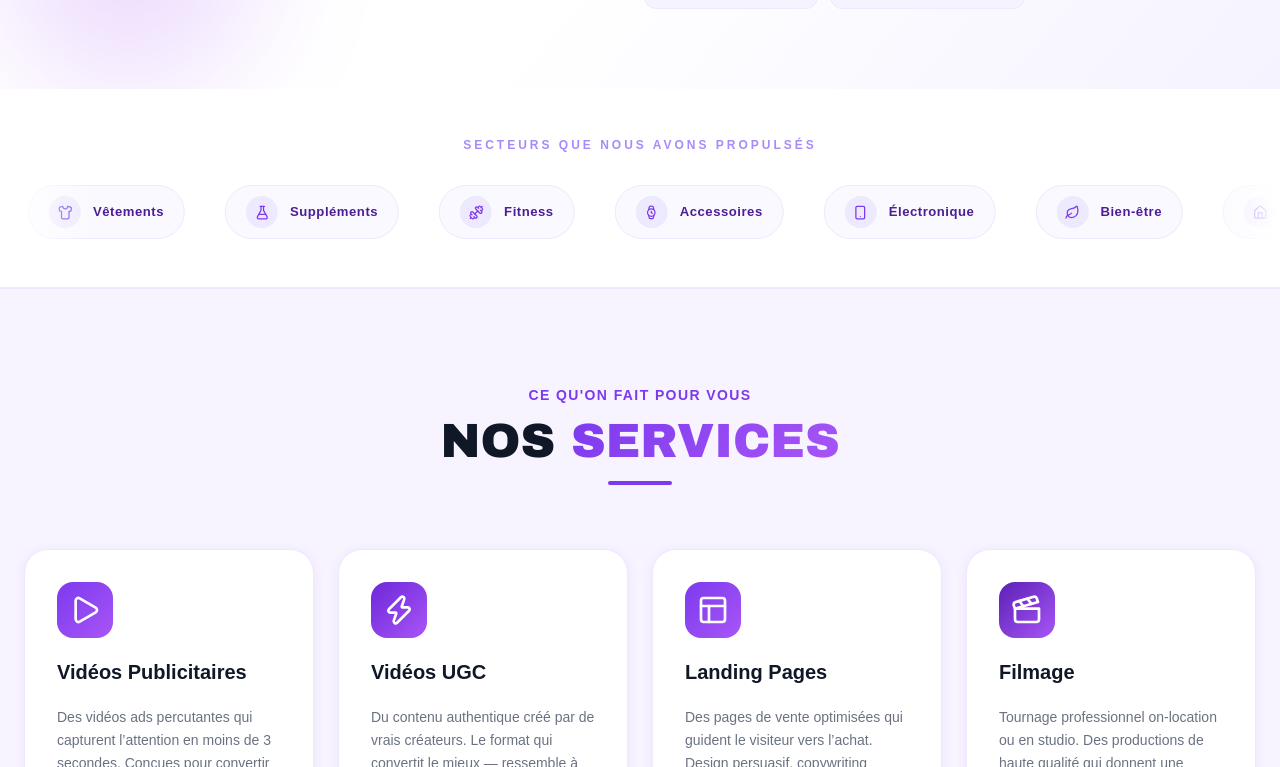
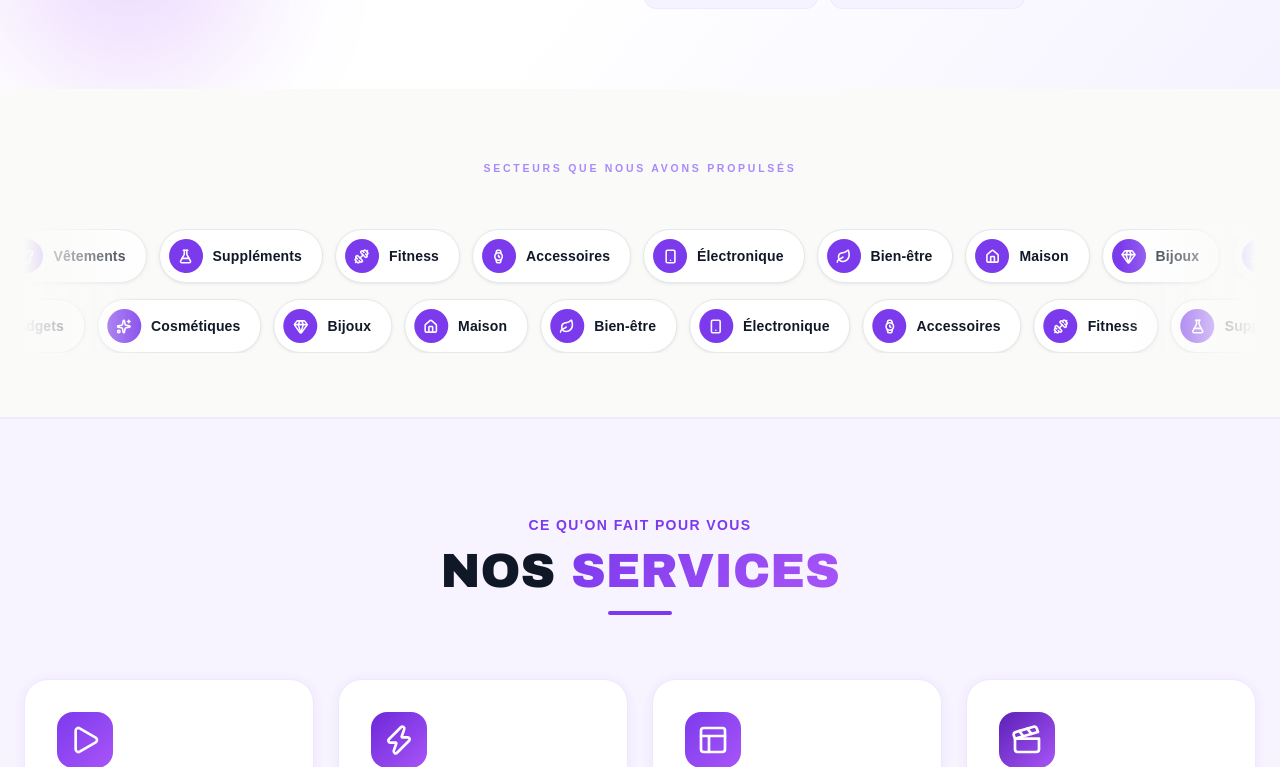
Before and after one commit to hamzafa1d1/growtion-portfolio, a Next.js app: page / in a window 1280 px wide. Shown: the part 813-1580 px from the top of the page. Built offline with nearby package versions, Linux system fonts and the light colour scheme.

Commit message:
redesign sectors band: two-row sponsor marquee with motion.dev animations

```diff
--- a/components/ui/SectorsBand.tsx
+++ b/components/ui/SectorsBand.tsx
@@ -1,19 +1,11 @@
 "use client";
 import { motion } from "framer-motion";
 import {
-  Sparkles,
-  Zap,
-  Shirt,
-  Dumbbell,
-  Watch,
-  Smartphone,
-  Leaf,
-  Home,
-  FlaskConical,
-  Gem,
+  Sparkles, Zap, Shirt, Dumbbell, Watch, Smartphone, Leaf, Home, FlaskConical, Gem,
 } from "lucide-react";
+import type { LucideIcon } from "lucide-react";
 
-const SECTORS = [
+const SECTORS: { label: string; Icon: LucideIcon }[] = [
   { label: "Cosmétiques",  Icon: Sparkles },
   { label: "Gadgets",      Icon: Zap },
   { label: "Vêtements",    Icon: Shirt },
@@ -26,71 +18,115 @@ const SECTORS = [
   { label: "Bijoux",       Icon: Gem },
 ];
 
-const ITEMS = [...SECTORS, ...SECTORS, ...SECTORS];
+const ROW_A = [...SECTORS, ...SECTORS];
+const ROW_B = [...[...SECTORS].reverse(), ...[...SECTORS].reverse()];
 
-export function SectorsBand() {
+const BG = "#fafaf9";
+
+function Pill({ label, Icon }: { label: string; Icon: LucideIcon }) {
   return (
-    <section className="section-white py-12 px-0" style={{ borderBottom: "1px solid #ede9fe" }}>
-      {/* Heading */}
-      <p
-        className="text-center text-xs font-bold tracking-[0.25em] uppercase mb-8"
-        style={{ color: "#a78bfa" }}
-      >
-        Secteurs que nous avons propulsés
-      </p>
-
-      {/* Track with edge fades */}
-      <div className="relative overflow-hidden">
-        {/* Left fade */}
-        <div
-          className="absolute left-0 top-0 h-full w-24 z-10 pointer-events-none"
-          style={{ background: "linear-gradient(to right, #ffffff, transparent)" }}
-        />
-        {/* Right fade */}
-        <div
-          className="absolute right-0 top-0 h-full w-24 z-10 pointer-events-none"
-          style={{ background: "linear-gradient(to left, #ffffff, transparent)" }}
-        />
-
     <motion.div
-          className="flex items-center"
-          style={{ width: "max-content" }}
-          animate={{ x: ["0%", "-33.333%"] }}
-          transition={{ duration: 30, ease: "linear", repeat: Infinity }}
-        >
-          {ITEMS.map((s, i) => (
-            <div
-              key={i}
-              className="flex items-center gap-3 mx-5 flex-shrink-0"
+      whileHover={{ scale: 1.06 }}
+      transition={{ type: "spring", stiffness: 500, damping: 30 }}
+      className="flex items-center gap-2.5 flex-shrink-0 cursor-default select-none"
       style={{
-                padding: "10px 20px",
+        padding: "9px 20px 9px 9px",
         borderRadius: 999,
-                border: "1px solid #ede9fe",
-                background: "#faf9ff",
+        border: "1px solid #e5e7eb",
+        background: "#ffffff",
+        boxShadow: "0 1px 4px rgba(0,0,0,0.06), 0 1px 2px rgba(0,0,0,0.04)",
       }}
     >
       <span
         className="flex items-center justify-center rounded-full flex-shrink-0"
-                style={{ width: 32, height: 32, background: "#ede9fe" }}
+        style={{ width: 34, height: 34, background: "#7c3aed" }}
       >
-                <s.Icon style={{ width: 15, height: 15, color: "#7c3aed", strokeWidth: 2 }} />
+        <Icon style={{ width: 15, height: 15, color: "#ffffff" }} strokeWidth={2.5} />
       </span>
-              <span
+      <span style={{
+        fontWeight: 600,
+        fontSize: "0.875rem",
+        letterSpacing: "0.01em",
+        color: "#111827",
+        whiteSpace: "nowrap",
+      }}>
+        {label}
+      </span>
+    </motion.div>
+  );
+}
+
+export function SectorsBand() {
+  return (
+    <>
+      <style>{`
+        @keyframes marquee-l {
+          from { transform: translateX(0); }
+          to   { transform: translateX(-50%); }
+        }
+        @keyframes marquee-r {
+          from { transform: translateX(-50%); }
+          to   { transform: translateX(0); }
+        }
+        .sb-l { animation: marquee-l 30s linear infinite; }
+        .sb-r { animation: marquee-r 36s linear infinite; }
+        .sb-row:hover .sb-l,
+        .sb-row:hover .sb-r {
+          animation-play-state: paused;
+        }
+      `}</style>
+
+      <section style={{ padding: "72px 0 64px", background: BG, borderBottom: "1px solid #ede9fe" }}>
+        <motion.p
+          initial={{ opacity: 0, y: 10 }}
+          whileInView={{ opacity: 1, y: 0 }}
+          viewport={{ once: true }}
+          transition={{ duration: 0.5 }}
           style={{
-                  fontFamily: "Arial, Helvetica, sans-serif",
+            textAlign: "center",
+            marginBottom: "52px",
+            fontSize: "10.5px",
             fontWeight: 700,
-                  fontSize: "0.82rem",
-                  letterSpacing: "0.04em",
-                  color: "#4c1d95",
-                  whiteSpace: "nowrap",
+            letterSpacing: "0.26em",
+            textTransform: "uppercase",
+            color: "#a78bfa",
           }}
         >
-                {s.label}
-              </span>
+          Secteurs que nous avons propulsés
+        </motion.p>
+
+        <motion.div
+          initial={{ opacity: 0 }}
+          whileInView={{ opacity: 1 }}
+          viewport={{ once: true }}
+          transition={{ duration: 0.8, delay: 0.2 }}
+          style={{ position: "relative", overflow: "hidden" }}
+        >
+          {/* Edge fades */}
+          <div
+            className="absolute inset-y-0 left-0 z-10 pointer-events-none"
+            style={{ width: 160, background: `linear-gradient(to right, ${BG} 15%, transparent)` }}
+          />
+          <div
+            className="absolute inset-y-0 right-0 z-10 pointer-events-none"
+            style={{ width: 160, background: `linear-gradient(to left, ${BG} 15%, transparent)` }}
+          />
+
+          {/* Row 1 — scrolls left */}
+          <div className="sb-row" style={{ paddingBottom: 12 }}>
+            <div className="sb-l flex items-center" style={{ width: "max-content", gap: 12 }}>
+              {ROW_A.map((s, i) => <Pill key={i} label={s.label} Icon={s.Icon} />)}
             </div>
-          ))}
+          </div>
+
+          {/* Row 2 — scrolls right */}
+          <div className="sb-row" style={{ paddingTop: 4 }}>
+            <div className="sb-r flex items-center" style={{ width: "max-content", gap: 12 }}>
+              {ROW_B.map((s, i) => <Pill key={i} label={s.label} Icon={s.Icon} />)}
+            </div>
+          </div>
         </motion.div>
-      </div>
       </section>
+    </>
   );
 }
```
Lines whose indentation alone changed are shown as unchanged.
